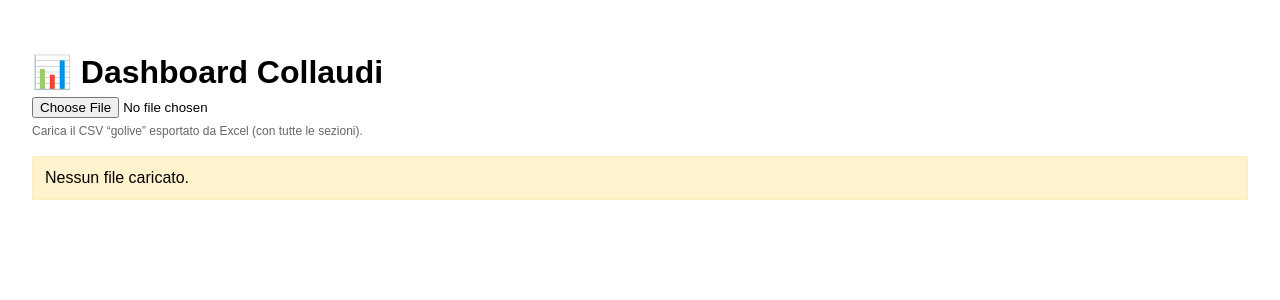
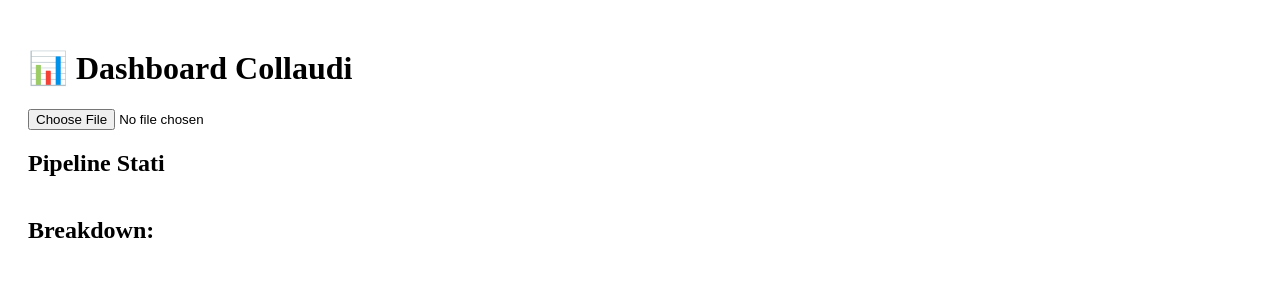
Before and after one commit to mnotarstefano19-hub/dashboard-collaudi, a Next.js app: page / in a window 1280 px wide. Shown: the top 300 px of the page. Built offline with nearby package versions, Linux system fonts and the light colour scheme.

Commit message:
Update index.js

```diff
--- a/pages/index.js
+++ b/pages/index.js
@@ -1,197 +1,87 @@
-import { useMemo, useState } from "react";
+import { useState } from "react";
 
-function splitSemi(line) {
-  // CSV Excel con ';' + possibili "\" e virgole decimali
-  return line.split(";").map((x) => (x ?? "").trim());
+export default function Home() {
+  const [matrix, setMatrix] = useState([]);
+  const [headers, setHeaders] = useState([]);
+  const [selected, setSelected] = useState("");
+
+  const handleFile = async (e) => {
+    const file = e.target.files[0];
+    const text = await file.text();
+
+    const lines = text.split("\n");
+
+    // trova riga "MATRICE RESIDUI"
+    const startIndex = lines.findIndex(l =>
+      l.includes("MATRICE RESIDUI")
+    );
+
+    if (startIndex === -1) {
+      alert("Non trovo la matrice nel file");
+      return;
     }
 
-function findTable(lines, anchorText, headerStartsWith) {
-  // trova una tabella cercando una riga che contiene anchorText,
-  // poi la prima riga che inizia con headerStartsWith (header),
-  // poi prende righe finché la prima colonna non è vuota.
-  const anchorIdx = lines.findIndex((l) => l.includes(anchorText));
-  if (anchorIdx === -1) return null;
+    // header = riga dopo
+    const headerLine = lines[startIndex + 1];
+    const headers = headerLine.split(";").map(h => h.trim());
+    setHeaders(headers);
 
-  let headerIdx = -1;
-  for (let i = anchorIdx; i < Math.min(lines.length, anchorIdx + 80); i++) {
-    const cols = splitSemi(lines[i]);
-    if (cols[0] && cols[0].startsWith(headerStartsWith)) {
-      headerIdx = i;
-      break;
-    }
-  }
-  if (headerIdx === -1) return null;
+    // dati = righe successive
+    let rows = [];
+    for (let i = startIndex + 2; i < lines.length; i++) {
+      let line = lines[i].trim();
+      if (!line || line.startsWith("📍")) break;
 
-  const header = splitSemi(lines[headerIdx]).filter((x) => x !== "");
-  const rows = [];
-  for (let i = headerIdx + 1; i < lines.length; i++) {
-    const colsRaw = splitSemi(lines[i]);
-    // stop se riga vuota o separatore di sezione
-    if (!colsRaw.join("").trim()) break;
-    // se la prima colonna è vuota, spesso è separatore
-    if (!colsRaw[0]) break;
+      let values = line.split(";");
 
-    const cols = colsRaw.slice(0, header.length);
-    const obj = {};
-    header.forEach((h, idx) => (obj[h] = (cols[idx] ?? "").trim()));
+      let obj = {};
+      headers.forEach((h, idx) => {
+        obj[h] = values[idx];
+      });
+
       rows.push(obj);
     }
-  return { header, rows };
-}
 
-export default function Home() {
-  const [rawLines, setRawLines] = useState([]);
-  const [selectedState, setSelectedState] = useState("");
-
-  const handleFile = async (e) => {
-    const file = e.target.files?.[0];
-    if (!file) return;
-    const text = await file.text();
-    const lines = text
-      .replace(/\r/g, "")
-      .split("\n")
-      .map((l) => l.trimEnd());
-    setRawLines(lines);
-    setSelectedState(""); // reset
+    setMatrix(rows);
+    setSelected(rows[0]?.[headers[0]]);
   };
 
-  const parsed = useMemo(() => {
-    if (!rawLines.length) return null;
+  return (
+    <div style={{ padding: 20 }}>
+      <h1>📊 Dashboard Collaudi</h1>
 
-    const topRegioni = findTable(
-      rawLines,
-      "🚨 TOP 10 REGIONI",
-      "#"
-    );
+      <input type="file" onChange={handleFile} />
 
-    const pipeline = findTable(
-      rawLines,
-      "🔄 PIPELINE STATI",
-      "#"
-    );
-
-    const matrice = findTable(
-      rawLines,
-      "📊 MATRICE RESIDUI",
-      "STATO"
-    );
-
-    return { topRegioni, pipeline, matrice };
-  }, [rawLines]);
-
-  const stati = useMemo(() => {
-    if (!parsed?.pipeline?.rows?.length) return [];
-    // colonna: "STATO AVANZAMENTO"
-    return parsed.pipeline.rows
-      .map((r) => r["STATO AVANZAMENTO"])
-      .filter(Boolean);
-  }, [parsed]);
-
-  const tipologie = useMemo(() => {
-    if (!parsed?.matrice?.header?.length) return [];
-    // header matrice: "STATO \ TIPOLOGIA;FTTH;PCN;...;TOTALE"
-    return parsed.matrice.header.filter(
-      (h) =>
-        h !== "STATO \\ TIPOLOGIA" &&
-        h !== "STATO \\ TIPOLOGIA " &&
-        h !== "STATO \\ TIPOLOGIA\t" &&
-        h !== "TOTALE"
-    );
-  }, [parsed]);
-
-  const matriceRow = useMemo(() => {
-    if (!parsed?.matrice?.rows?.length) return null;
-    const key = "STATO \\ TIPOLOGIA";
-    const s = selectedState || stati[0] || "";
-    const row =
-      parsed.matrice.rows.find((r) => r[key] === s) ||
-      parsed.matrice.rows.find((r) => (r[key] || "").toLowerCase() === (s || "").toLowerCase());
-    return row ? { stato: s, row } : null;
-  }, [parsed, selectedState, stati]);
-
-  return (
-    <div style={{ padding: 24, fontFamily: "Arial, sans-serif" }}>
-      <h1 style={{ marginBottom: 6 }}>📊 Dashboard Collaudi</h1>
-
-      <div style={{ marginBottom: 18 }}>
-        <input type="file" accept=".csv" onChange={handleFile} />
-        <div style={{ fontSize: 12, color: "#666", marginTop: 6 }}>
-          Carica il CSV “golive” esportato da Excel (con tutte le sezioni).
-        </div>
-      </div>
-
-      {!parsed && (
-        <div style={{ padding: 12, background: "#fff3cd", border: "1px solid #ffeeba" }}>
-          Nessun file caricato.
-        </div>
-      )}
-
-      {parsed && (
-        <>
-          {/* TOP REGIONI */}
-          <h2>Top 10 Regioni (Residui)</h2>
-          <div style={{ marginBottom: 20 }}>
-            {(parsed.topRegioni?.rows || []).slice(0, 10).map((r, i) => (
-              <div key={i} style={{ display: "flex", gap: 12, marginBottom: 6 }}>
-                <div style={{ width: 22 }}>{r["#"]}</div>
-                <div style={{ width: 160 }}>{r["REGIONE"]}</div>
-                <div style={{ width: 80, fontWeight: 700 }}>{r["RESIDUI"]}</div>
-                <div style={{ color: "#666" }}>{r["% TOT"]}</div>
-              </div>
-            ))}
-          </div>
-
-          {/* PIPELINE STATI */}
       <h2>Pipeline Stati</h2>
-          <div style={{ display: "flex", flexWrap: "wrap", gap: 8, marginBottom: 18 }}>
-            {stati.map((s) => (
+      <div style={{ display: "flex", flexWrap: "wrap", gap: 10 }}>
+        {matrix.map((row, i) => (
           <button
-                key={s}
-                onClick={() => setSelectedState(s)}
+            key={i}
+            onClick={() => setSelected(row[headers[0]])}
             style={{
-                  padding: "10px 12px",
-                  border: "1px solid #ccc",
-                  background: (selectedState || stati[0]) === s ? "#cce5ff" : "#f2f2f2",
-                  cursor: "pointer",
+              padding: 10,
+              background:
+                selected === row[headers[0]] ? "#cce5ff" : "#eee"
             }}
           >
-                {s}
+            {row[headers[0]]}
           </button>
         ))}
       </div>
 
-          {/* MATRICE */}
-          <h2>Breakdown per Tipologia</h2>
-          <div style={{ marginBottom: 8, fontSize: 14, color: "#444" }}>
-            Stato selezionato: <b>{matriceRow?.stato || "-"}</b>
-          </div>
+      <h2>Breakdown: {selected}</h2>
 
-          {matriceRow?.row ? (
-            <div style={{ display: "flex", flexWrap: "wrap", gap: 14 }}>
-              {tipologie.map((t) => (
-                <div
-                  key={t}
-                  style={{
-                    border: "1px solid #ddd",
-                    padding: 10,
-                    minWidth: 120,
-                    background: "#fafafa",
-                  }}
-                >
-                  <div style={{ fontSize: 12, color: "#666" }}>{t}</div>
-                  <div style={{ fontSize: 18, fontWeight: 700 }}>
-                    {matriceRow.row[t]}
-                  </div>
+      {matrix
+        .filter(row => row[headers[0]] === selected)
+        .map((row, i) => (
+          <div key={i} style={{ marginTop: 20 }}>
+            {headers.slice(1).map((h) => (
+              <div key={h}>
+                <b>{h}</b>: {row[h]}
               </div>
             ))}
           </div>
-          ) : (
-            <div style={{ padding: 12, background: "#f8d7da", border: "1px solid #f5c6cb" }}>
-              Non riesco a trovare la riga matrice per lo stato selezionato.
-            </div>
-          )}
-        </>
-      )}
+        ))}
     </div>
   );
 }
```
Lines whose indentation alone changed are shown as unchanged.
